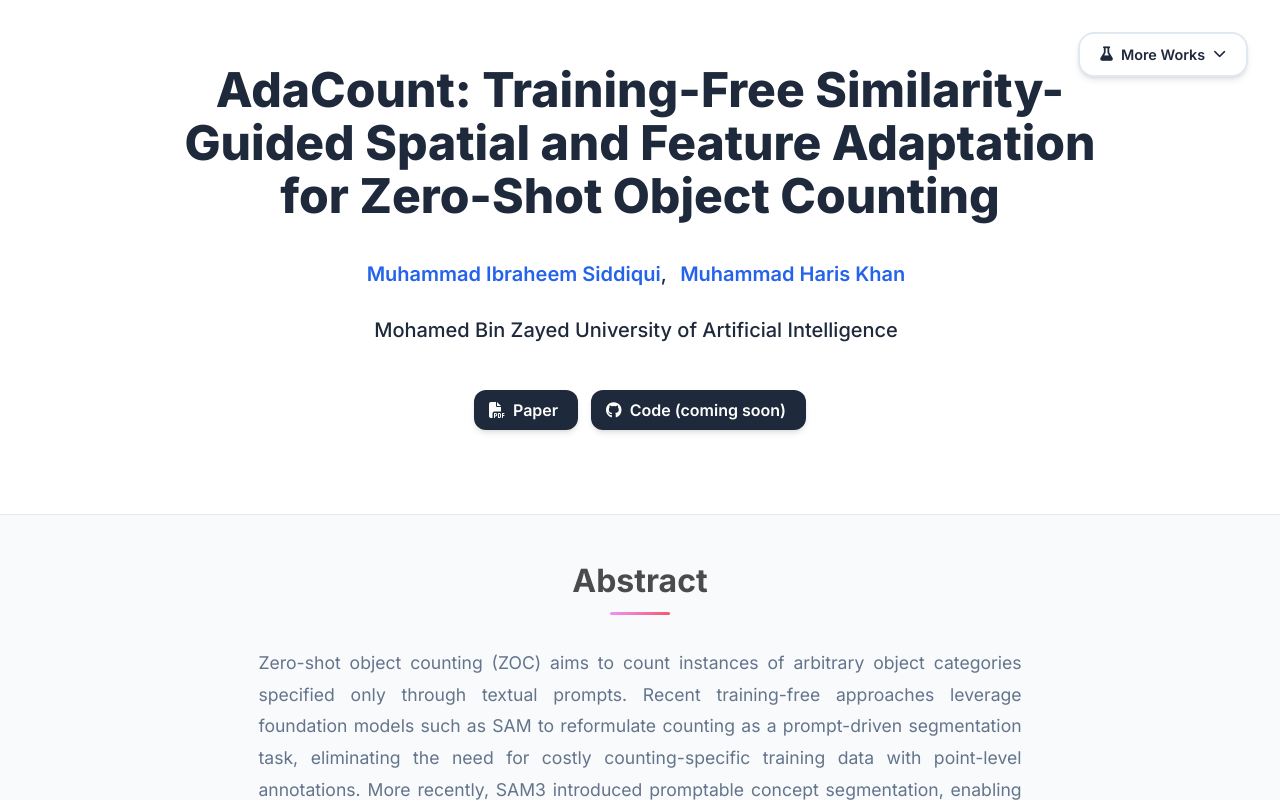
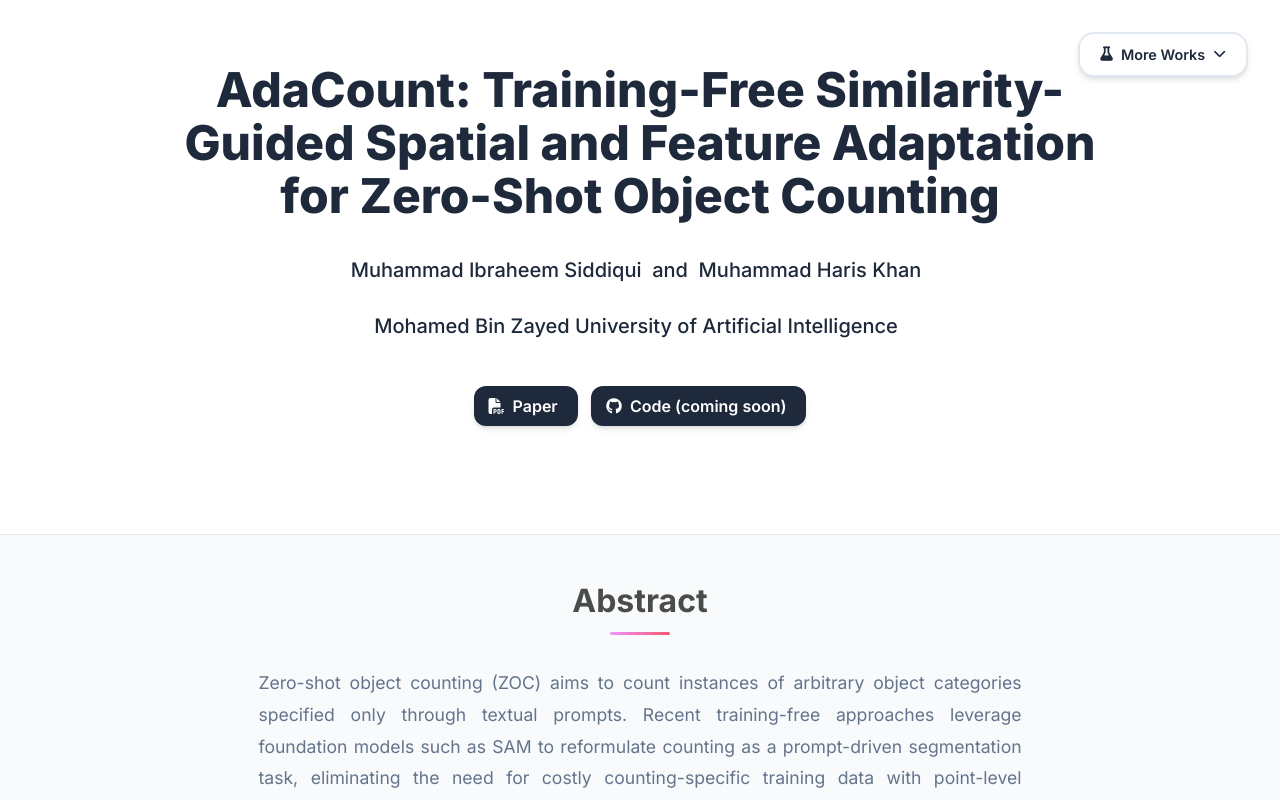
Before and after one commit to Muhammad-Ibraheem-Siddiqui/AdaCount, a plain HTML site: page index.html in a window 1280 px wide. Shown: the top 800 px of the page. Drawn offline with nearby package versions, Linux system fonts and the light colour scheme; some icons are missing.

Commit message:
Update index.html

```diff
--- a/index.html
+++ b/index.html
@@ -244,15 +244,11 @@
             <h1 class="title is-1 publication-title"> AdaCount: Training-Free Similarity-Guided Spatial and Feature Adaptation for Zero-Shot Object Counting</h1>
             <div class="is-size-5 publication-authors">
               <!-- TODO: Replace with your paper authors and their personal links -->
-              <span class="author-block">
-                <a href="FIRST AUTHOR PERSONAL LINK" target="_blank">Muhammad Ibraheem Siddiqui</a><sup></sup>,</span>
+               <div class="is-size-5 publication-authors">
                 <span class="author-block">
-                  <a href="SECOND AUTHOR PERSONAL LINK" target="_blank">Muhammad Haris Khan</a><sup>
-                  <!-- <span class="author-block">
-                    <a href="THIRD AUTHOR PERSONAL LINK" target="_blank">Third Author</a> -->
-                  </span>
-                  </div>
-
+                Muhammad Ibraheem Siddiqui &nbsp;and&nbsp;  Muhammad Haris Khan
+                </span>
+                </div>
                   <div class="is-size-5 publication-authors">
                     <!-- TODO: Replace with your institution and conference/journal info -->
                     <span class="author-block">Mohamed Bin Zayed University of Artificial Intelligence<br></span>
@@ -264,7 +260,7 @@
                     <div class="publication-links">
                          <!-- TODO: Update with your arXiv paper ID -->
                       <span class="link-block">
-                        <a href="https://arxiv.org/pdf/<ARXIV PAPER ID>.pdf" target="_blank"
+                        <a href="https://muhammad-ibraheem-siddiqui.github.io/AdaCount/" target="_blank"
                         class="external-link button is-normal is-rounded is-dark">
                         <span class="icon">
                           <i class="fas fa-file-pdf"></i>
@@ -286,7 +282,7 @@
 
                   <!-- TODO: Replace with your GitHub repository URL -->
                   <span class="link-block">
-                    <a href="https://github.com/YOUR REPO HERE" target="_blank"
+                    <a href="https://github.com/Muhammad-Ibraheem-Siddiqui/AdaCount" target="_blank"
                     class="external-link button is-normal is-rounded is-dark">
                     <span class="icon">
                       <i class="fab fa-github"></i>
```
